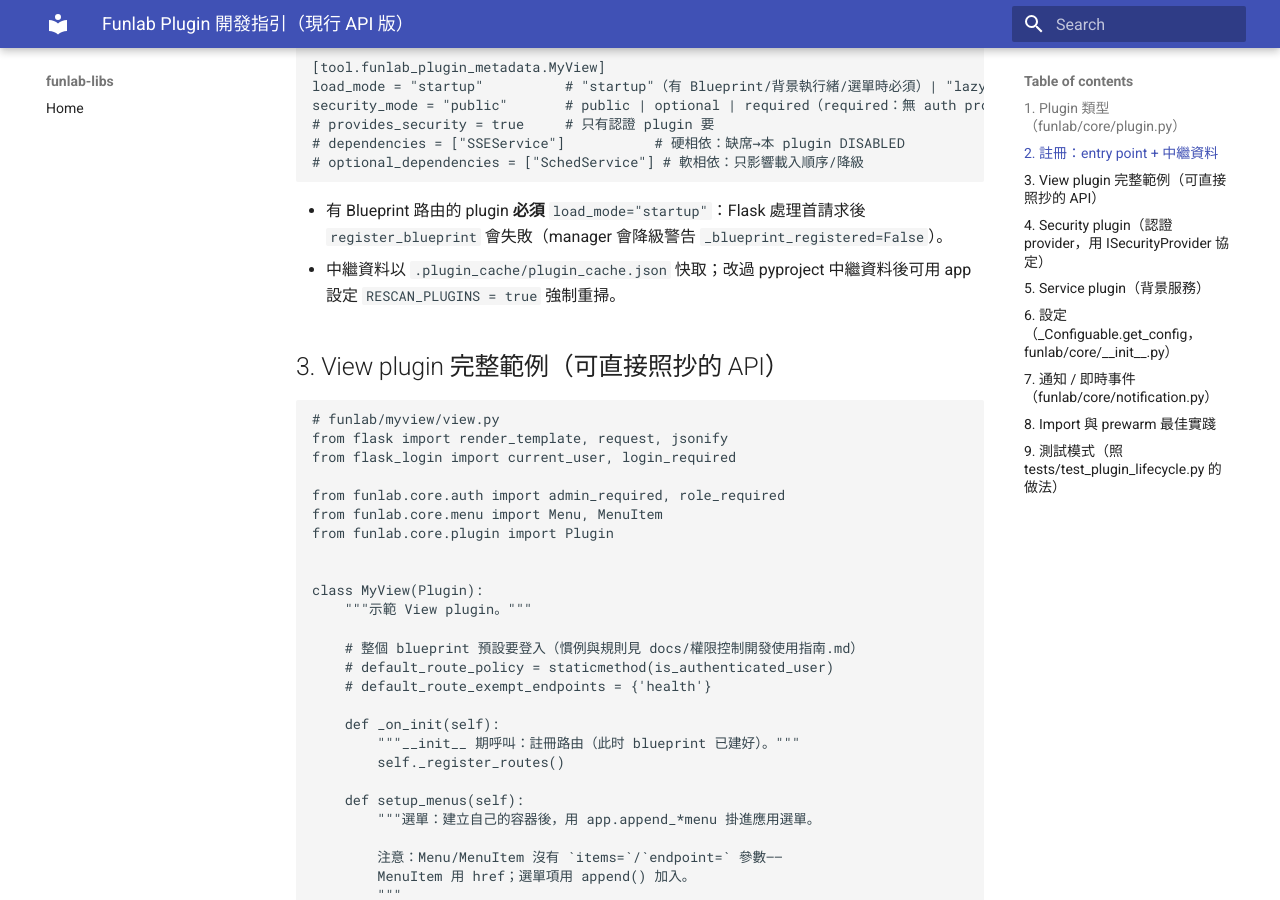
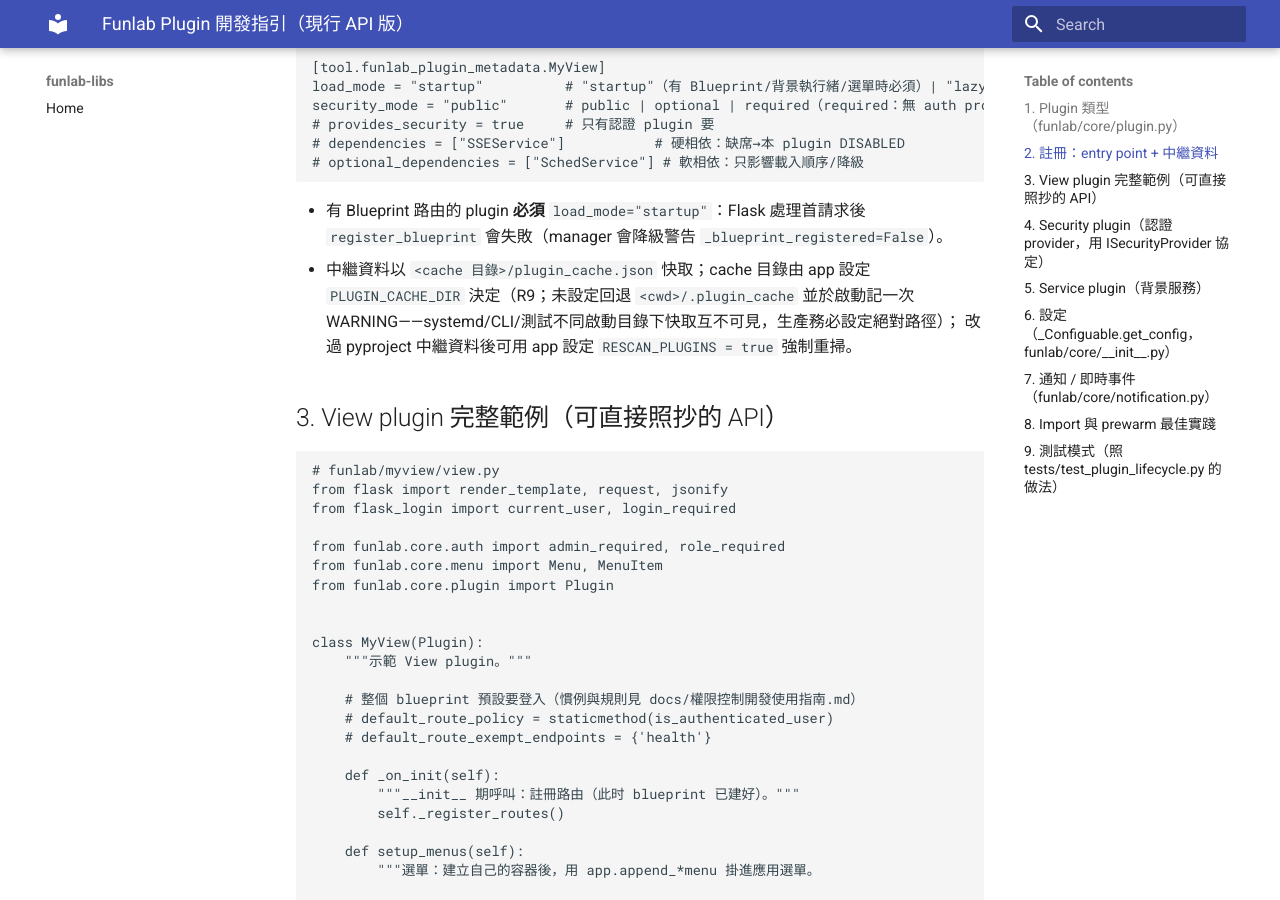
Before and after one commit to sunnylin13/funlab-libs, an MkDocs documentation site: the page built from docs/PLUGIN_DEVELOPMENT_GUIDE.md, in a window 1280 px wide and 900 px high, scrolled down 918 px. Built offline with MkDocs 1.6.1 and Material for MkDocs 9.7.7, drawn with Linux system fonts in a browser that asks for light colours.

Commit message:
docs: R9 PLUGIN_CACHE_DIR 快取目錄設定指引（kanban t_e56e99f5）

```diff
--- a/docs/PLUGIN_DEVELOPMENT_GUIDE.md
+++ b/docs/PLUGIN_DEVELOPMENT_GUIDE.md
@@ -38,8 +38,10 @@ security_mode = "public"       # public | optional | required（required：無 a
 
 - 有 Blueprint 路由的 plugin **必須** `load_mode="startup"`：Flask 處理首請求後
   `register_blueprint` 會失敗（manager 會降級警告 `_blueprint_registered=False`）。
-- 中繼資料以 `.plugin_cache/plugin_cache.json` 快取；改過 pyproject 中繼資料後可用
-  app 設定 `RESCAN_PLUGINS = true` 強制重掃。
+- 中繼資料以 `<cache 目錄>/plugin_cache.json` 快取；cache 目錄由 app 設定
+  `PLUGIN_CACHE_DIR` 決定（R9；未設定回退 `<cwd>/.plugin_cache` 並於啟動記一次
+  WARNING——systemd/CLI/測試不同啟動目錄下快取互不可見，生產務必設定絕對路徑）；
+  改過 pyproject 中繼資料後可用 app 設定 `RESCAN_PLUGINS = true` 強制重掃。
 
 ## 3. View plugin 完整範例（可直接照抄的 API）
 
```
